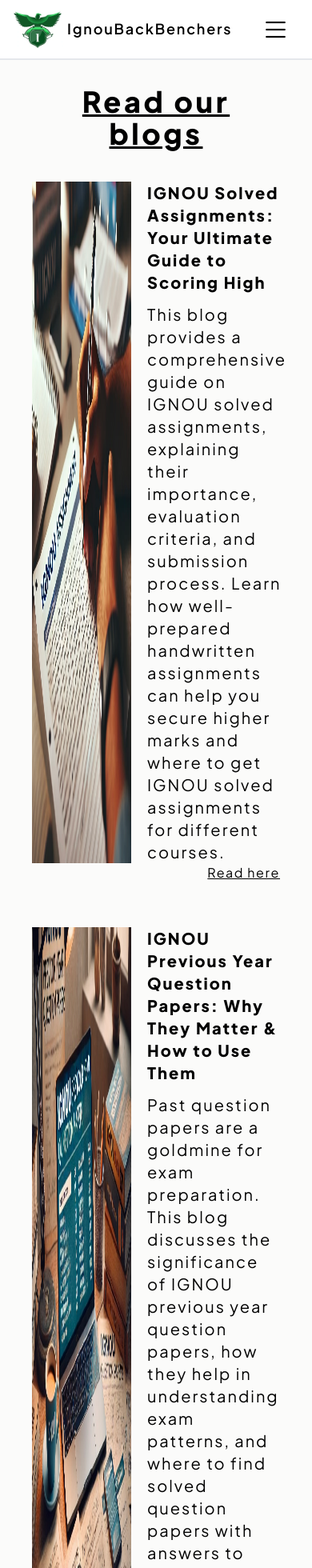
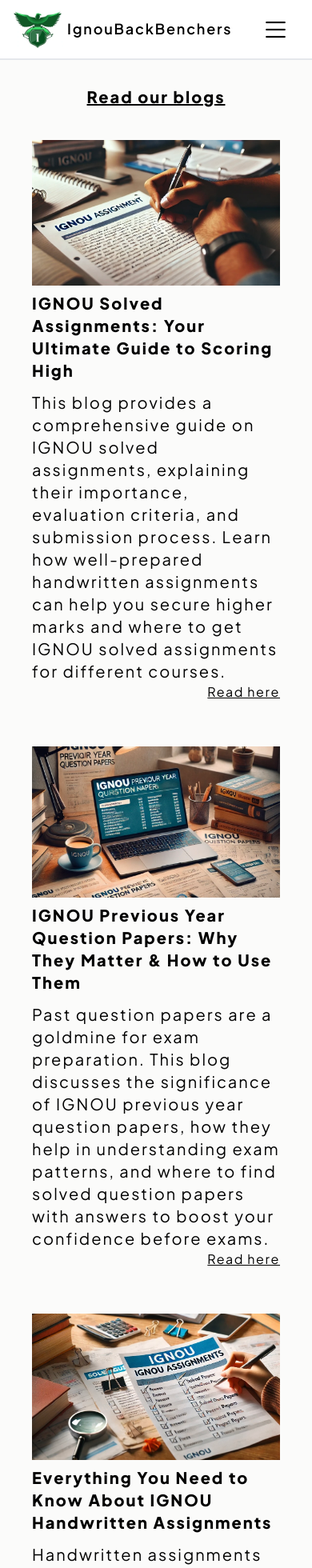
Before and after one commit to mesachinjakhar/ignoubackbenchers.com-nextjs, a Next.js app: page /blogs in a window 390 px wide. Shown: the top 1960 px of the page at 80% size. Built offline with nearby package versions, Linux system fonts and the light colour scheme; no server answers.

Commit message:
blogs mobile css added

```diff
--- a/app/blogs/page.jsx
+++ b/app/blogs/page.jsx
@@ -4,11 +4,15 @@ import React from "react";
 const Blogs = () => {
   return (
     <div className="px-10">
-      <h1 className="text-center mt-8 underline">Read our blogs</h1>
-      <div className="flex gap-5 mb-20">
-        <img src="/images/solved-assignments.jpg" alt="" className="w-[40%]" />
+      <h1 className="text-center mt-8 underline xs:text-xl">Read our blogs</h1>
+      <div className="flex gap-5 mb-20 xs:block">
+        <img
+          src="/images/solved-assignments.jpg"
+          alt=""
+          className="w-[40%] xs:w-[100%]"
+        />
         <div>
-          <h1 className="text-xl mb-3 mt-0">
+          <h1 className="text-xl mb-3 mt-0 xs:mt-2">
             IGNOU Solved Assignments: Your Ultimate Guide to Scoring High
           </h1>
           <p className="text-xl">
@@ -26,14 +30,14 @@ const Blogs = () => {
         </div>
       </div>
 
-      <div className="flex gap-5 mb-20">
+      <div className="flex gap-5 mb-20 xs:block">
         <img
           src="/images/previous-year-question-papers.jpg"
           alt=""
-          className="w-[40%]"
+          className="w-[40%] xs:w-[100%]"
         />
         <div>
-          <h1 className="text-xl mb-3 mt-0">
+          <h1 className="text-xl mb-3 mt-0 xs:mt-2">
             IGNOU Previous Year Question Papers: Why They Matter & How to Use
             Them
           </h1>
@@ -52,14 +56,14 @@ const Blogs = () => {
         </div>
       </div>
 
-      <div className="flex gap-5 mb-20">
+      <div className="flex gap-5 mb-20 xs:block">
         <img
           src="/images/handwritten-assignments.jpg"
           alt=""
-          className="w-[40%]"
+          className="w-[40%] xs:w-[100%]"
         />
         <div>
-          <h1 className="text-xl mb-3 mt-0">
+          <h1 className="text-xl mb-3 mt-0 xs:mt-2">
             Everything You Need to Know About IGNOU Handwritten Assignments
           </h1>
           <p className="text-xl">
```
